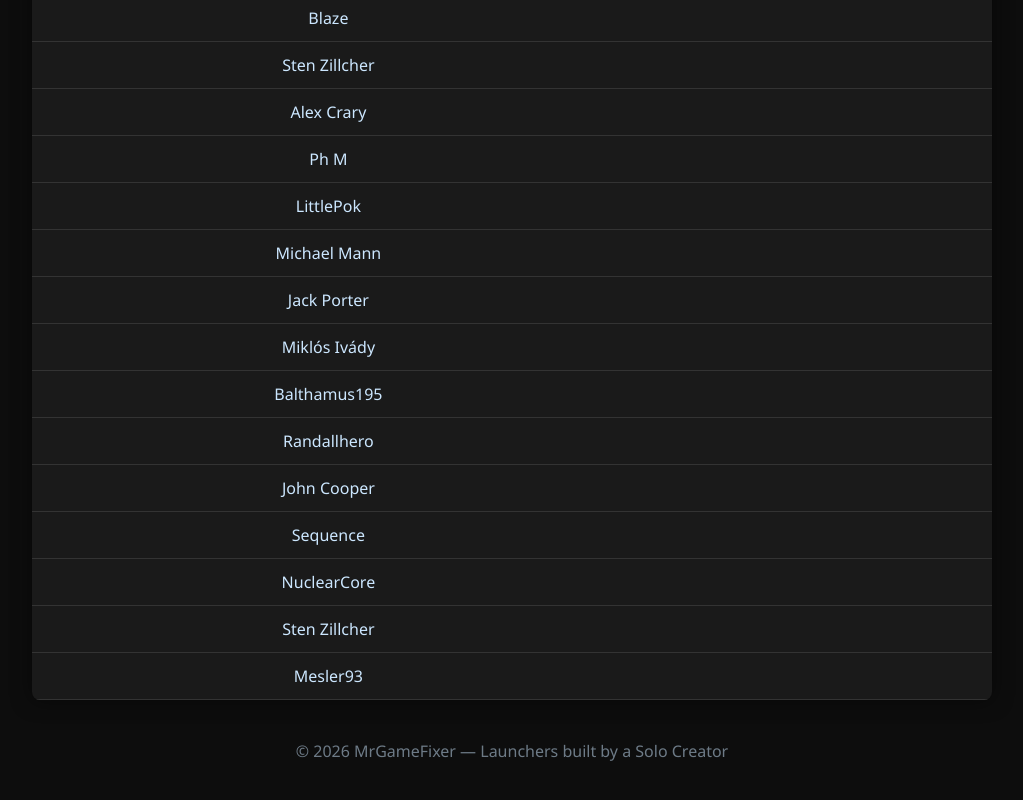
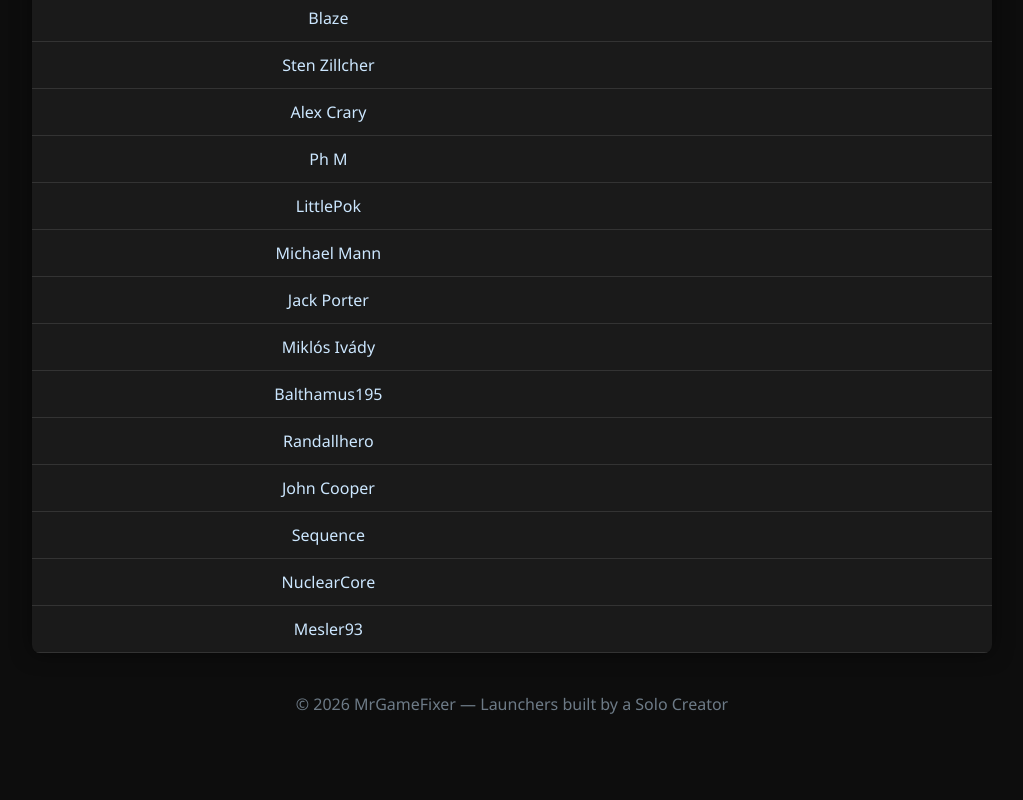
Before and after one commit to MrGameFixer/MrGameFixer.github.io, a plain HTML site: page supporters.html in a window 1280 px wide. Shown: the part 1688-2488 px from the top of the page, without its empty margins (128-1151 px from the left). After the commit the page ends 2443 px from the top, so only its background shows below. Drawn offline with Linux system fonts and the light colour scheme.

Commit message:
Update supporters.html

```diff
--- a/supporters.html
+++ b/supporters.html
@@ -183,7 +183,6 @@ td:first-child {
     <tr> <td>John Cooper</td> <td></td> </tr>
     <tr> <td>Sequence</td> <td></td> </tr>
     <tr> <td>NuclearCore</td> <td></td> </tr>
-    <tr> <td>Sten Zillcher</td> <td></td> </tr>
     <tr> <td>Mesler93</td> <td></td> </tr>
 
 
```
